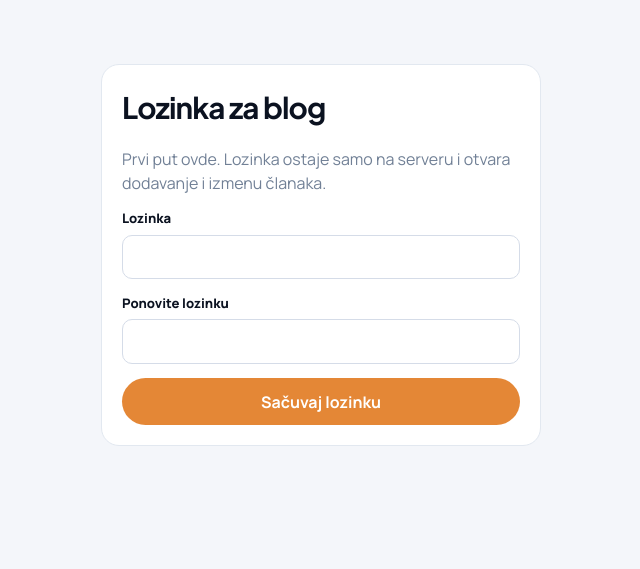
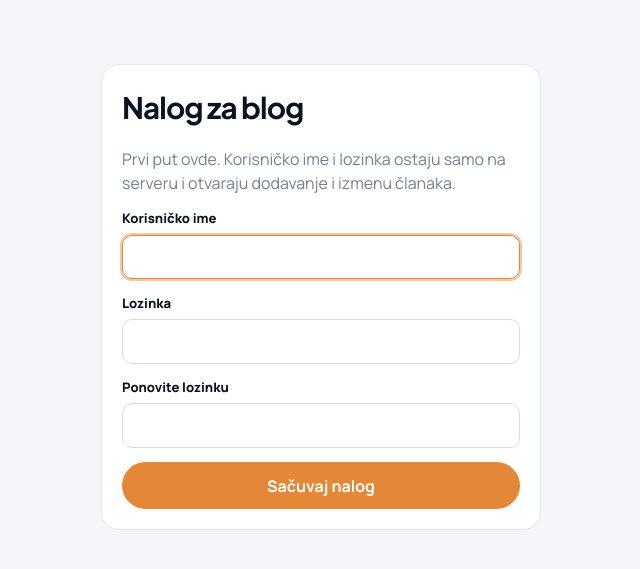
Before and after one commit to StephanBosch94/tka, a PHP site: page /cms/ in a window 1280 px wide. Shown: the part 68-637 px from the top of the page, without its empty margins (319-959 px from the left). Run offline with PHP 8.4, Linux system fonts and the light colour scheme.

Commit message:
Sign the blog editor in with a username and password.
Co-authored-by: Cursor <cursoragent@cursor.com>

```diff
--- a/cms/index.html
+++ b/cms/index.html
@@ -25,6 +25,6 @@
 <main class="wrap" id="app">
   <p class="muted">Učitavanje…</p>
 </main>
-<script src="app.js"></script>
+  <script src="app.js?v=20261021d"></script>
 </body>
 </html>
--- a/cms/index.php
+++ b/cms/index.php
@@ -41,43 +41,59 @@ if (isset($_GET['saved'])) {
 
 if ($action === 'setup' && $_SERVER['REQUEST_METHOD'] === 'POST') {
     cms_check_token();
+    $username = cms_clean_username((string) ($_POST['username'] ?? ''));
     $password = (string) ($_POST['password'] ?? '');
     $again = (string) ($_POST['password_again'] ?? '');
     if (cms_config() !== null) {
-        $error = 'Lozinka je već podešena.';
+        $error = 'Nalog je već podešen.';
+    } elseif ($username === '') {
+        $error = 'Korisničko ime: 3–40 karaktera, slova, brojevi, tačka ili crtica.';
     } elseif (strlen($password) < 10) {
         $error = 'Lozinka mora imati najmanje 10 karaktera.';
-    } elseif ($password !== $again) {
+    } elseif (!hash_equals($password, $again)) {
         $error = 'Lozinke se ne poklapaju.';
     } else {
-        $export = var_export(password_hash($password, PASSWORD_DEFAULT), true);
-        $php = "<?php\nreturn ['password_hash' => {$export}];\n";
-        if (file_put_contents(CMS_CONFIG, $php, LOCK_EX) === false) {
-            $error = 'Lozinka nije sačuvana. Proverite dozvole za fasciklu cms/.';
+        $saved = cms_write_config([
+            'username' => $username,
+            'password_hash' => password_hash($password, PASSWORD_DEFAULT),
+        ]);
+        if (!$saved) {
+            $error = 'Nalog nije sačuvan. Proverite dozvole za fasciklu cms/.';
         } else {
-            $_SESSION['cms_user'] = true;
+            session_regenerate_id(true);
+            $_SESSION['cms_user'] = $username;
             cms_respond(['ok' => true, 'csrf' => cms_token()]);
             header('Location: ./');
             exit;
         }
     }
+    cms_respond(['ok' => false, 'error' => $error], 400);
     $action = 'setup';
 }
 
 if ($action === 'login' && $_SERVER['REQUEST_METHOD'] === 'POST') {
     cms_check_token();
     $config = cms_config();
+    $username = cms_clean_username((string) ($_POST['username'] ?? ''));
     $password = (string) ($_POST['password'] ?? '');
-    if ($config && password_verify($password, (string) ($config['password_hash'] ?? ''))) {
+    $stored = cms_username();
+    $passwordOk = $config && password_verify($password, (string) ($config['password_hash'] ?? ''));
+    $usernameOk = $stored === '' || ($username !== '' && hash_equals($stored, $username));
+    if ($username === '' || !$passwordOk || !$usernameOk) {
+        $error = 'Pogrešno korisničko ime ili lozinka.';
+        cms_respond(['ok' => false, 'error' => $error], 401);
+        $action = 'login';
+    } else {
+        if ($stored === '') {
+            $config['username'] = $username;
+            cms_write_config($config);
+        }
         session_regenerate_id(true);
-        $_SESSION['cms_user'] = true;
+        $_SESSION['cms_user'] = $username;
         cms_respond(['ok' => true, 'csrf' => cms_token()]);
         header('Location: ./');
         exit;
     }
-    $error = 'Pogrešna lozinka.';
-    cms_respond(['ok' => false, 'error' => $error], 401);
-    $action = 'login';
 }
 
 if ($action === 'logout') {
@@ -229,18 +245,20 @@ $loggedIn = cms_logged_in();
       <form class="card stack" method="post">
         <input type="hidden" name="csrf" value="<?= cms_e($token) ?>">
         <input type="hidden" name="action" value="setup">
-        <h1>Lozinka za blog</h1>
-        <p class="muted">Prvi put ovde. Lozinka ostaje samo na serveru i otvara dodavanje i izmenu članaka.</p>
+        <h1>Nalog za blog</h1>
+        <p class="muted">Prvi put ovde. Korisničko ime i lozinka ostaju samo na serveru i otvaraju dodavanje i izmenu članaka.</p>
+        <label>Korisničko ime<input type="text" name="username" required minlength="3" maxlength="40" pattern="[A-Za-z0-9._-]{3,40}" autocomplete="username" autofocus></label>
         <label>Lozinka<input type="password" name="password" required minlength="10" autocomplete="new-password"></label>
         <label>Ponovite lozinku<input type="password" name="password_again" required minlength="10" autocomplete="new-password"></label>
-        <button class="primary" type="submit">Sačuvaj lozinku</button>
+        <button class="primary" type="submit">Sačuvaj nalog</button>
       </form>
     <?php else: ?>
       <form class="card stack" method="post">
         <input type="hidden" name="csrf" value="<?= cms_e($token) ?>">
         <input type="hidden" name="action" value="login">
         <h1>Prijava</h1>
-        <p class="muted">Unesite lozinku da biste dodali ili izmenili članak.</p>
+        <p class="muted">Unesite korisničko ime i lozinku da biste dodali ili izmenili članak.</p>
+        <label>Korisničko ime<input type="text" name="username" required minlength="3" maxlength="40" pattern="[A-Za-z0-9._-]{3,40}" autocomplete="username" autofocus></label>
         <label>Lozinka<input type="password" name="password" required autocomplete="current-password"></label>
         <button class="primary" type="submit">Prijava</button>
       </form>
--- a/cms/lib.php
+++ b/cms/lib.php
@@ -57,6 +57,27 @@ function cms_config(): ?array
     }
     $config = require CMS_CONFIG;
     return is_array($config) ? $config : null;
+}
+
+function cms_clean_username(string $value): string
+{
+    $value = strtolower(trim($value));
+    return preg_match('/^[a-z0-9._-]{3,40}$/', $value) ? $value : '';
+}
+
+function cms_username(): string
+{
+    $config = cms_config();
+    if (!is_array($config)) {
+        return '';
+    }
+    return cms_clean_username((string) ($config['username'] ?? ''));
+}
+
+function cms_write_config(array $config): bool
+{
+    $php = "<?php\nreturn " . var_export($config, true) . ";\n";
+    return file_put_contents(CMS_CONFIG, $php, LOCK_EX) !== false;
 }
 
 function cms_logged_in(): bool
```
Also changed, not shown: cms/app.js (+14 -16 lines).
